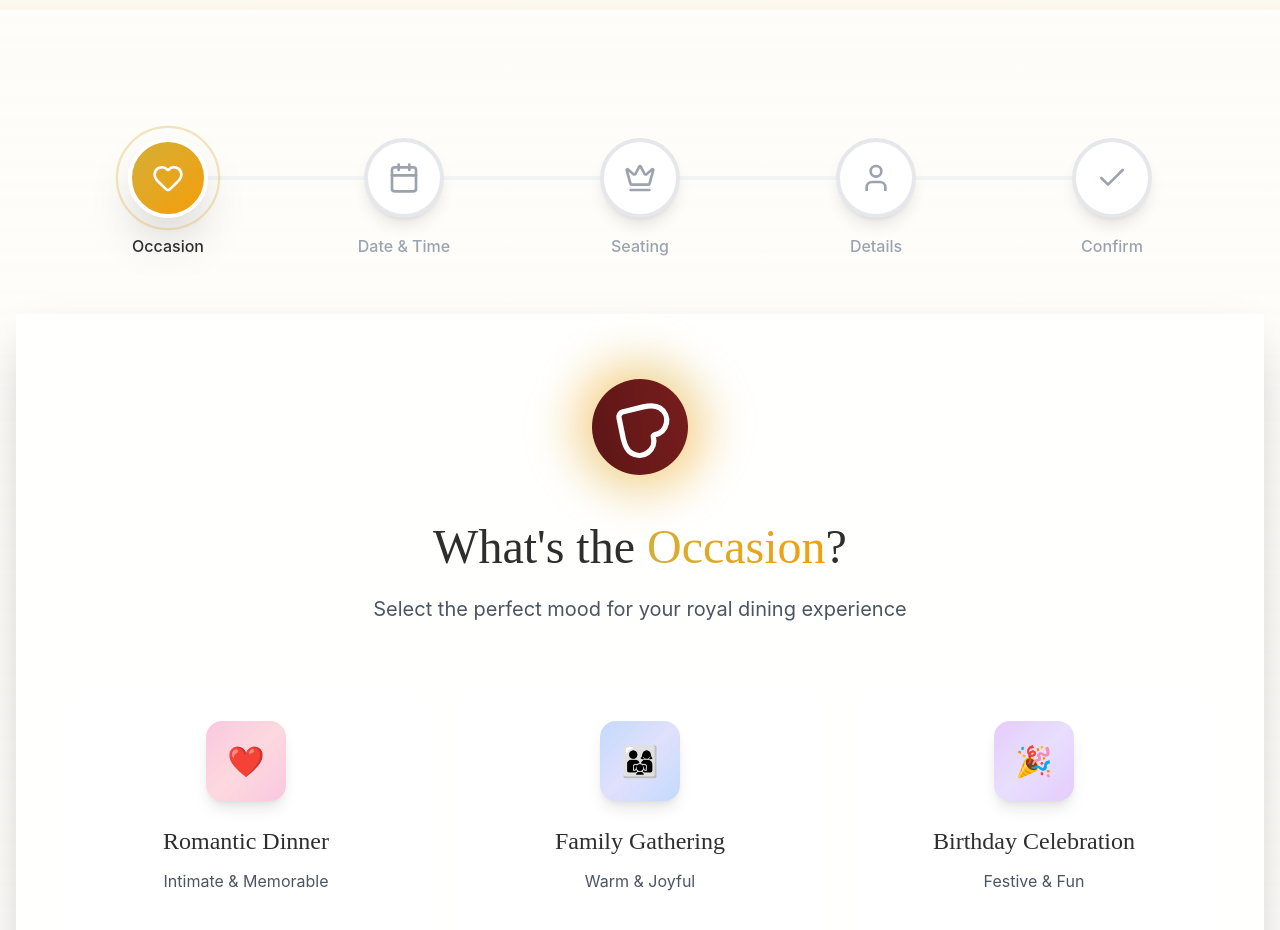
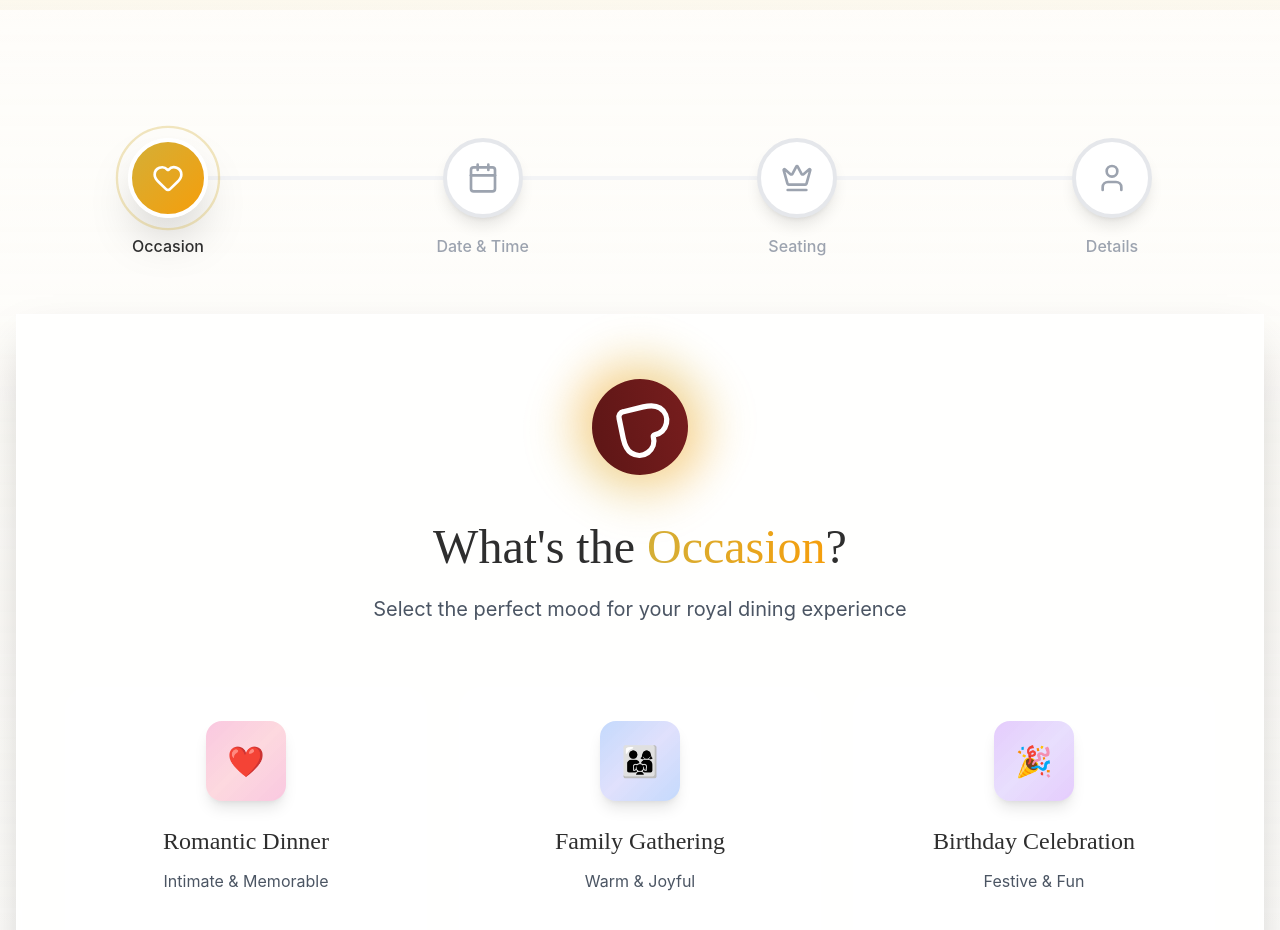
Before and after one commit to shivam86010/Tavisha-Lounge, a React (Vite) app: page /reservation in a window 1280 px wide. Shown: the part 1860-2790 px from the top of the page. Built offline with nearby package versions, Linux system fonts and the light colour scheme.

Commit message:
design  change  on reservation

```diff
--- a/src/Page/Reservation/Main.jsx
+++ b/src/Page/Reservation/Main.jsx
@@ -150,7 +150,8 @@ const ReservationPage = () => {
     { time: '19:00', label: 'Prime Time', available: false, icon: Star },
     { time: '20:00', label: 'Evening Elegance', available: true, icon: Moon },
     { time: '21:30', label: 'Night Serenity', available: true, icon: Moon },
-    { time: '22:00', label: 'Late Royalty', available: true, icon: Crown }
+
+
   ];
 
   const dates = Array.from({ length: 7 }, (_, i) => {
@@ -169,7 +170,6 @@ const ReservationPage = () => {
     { id: 2, name: 'Date & Time', icon: Calendar },
     { id: 3, name: 'Seating', icon: Crown },
     { id: 4, name: 'Details', icon: User },
-    { id: 5, name: 'Confirm', icon: Check }
   ];
 
   // Floating particles component
```
